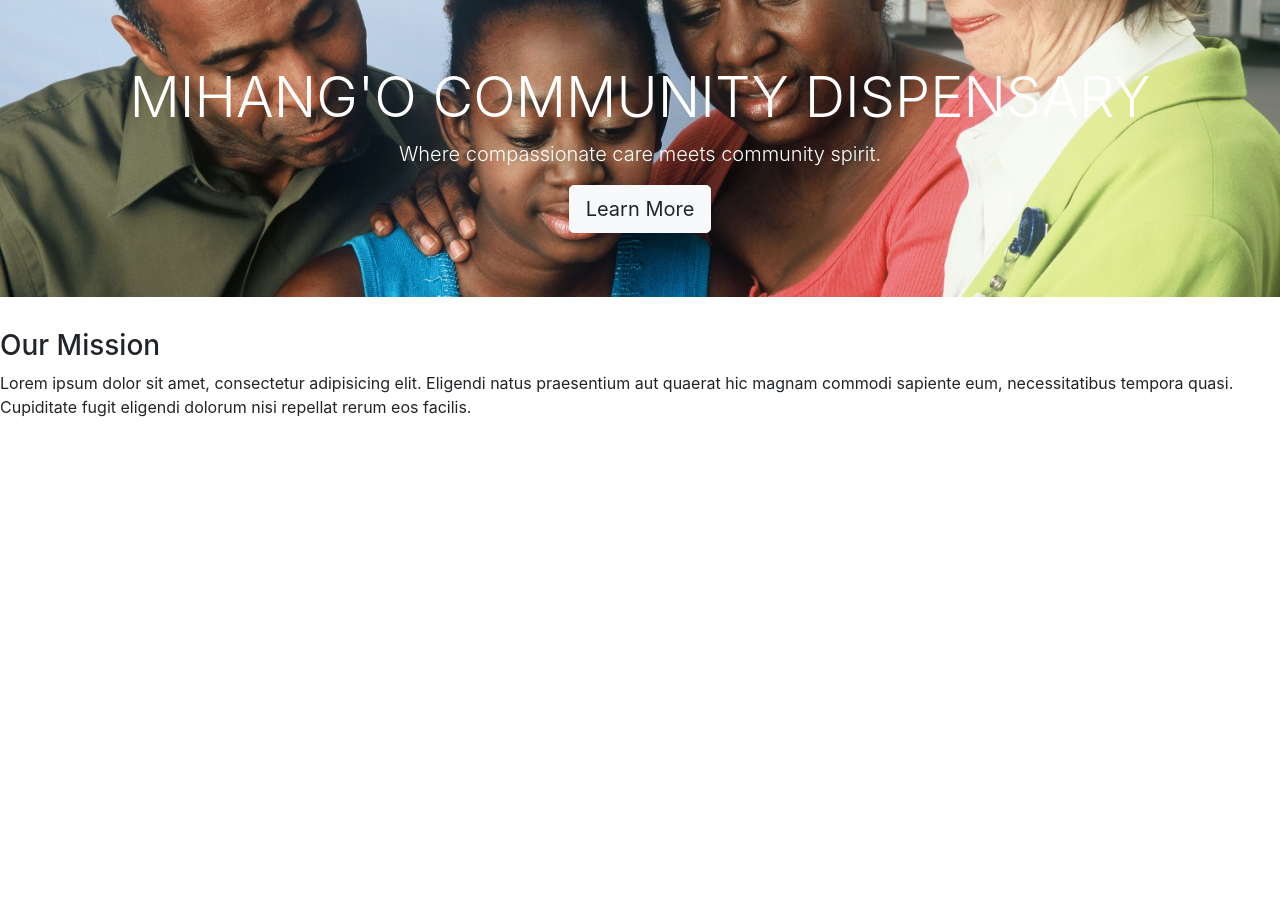
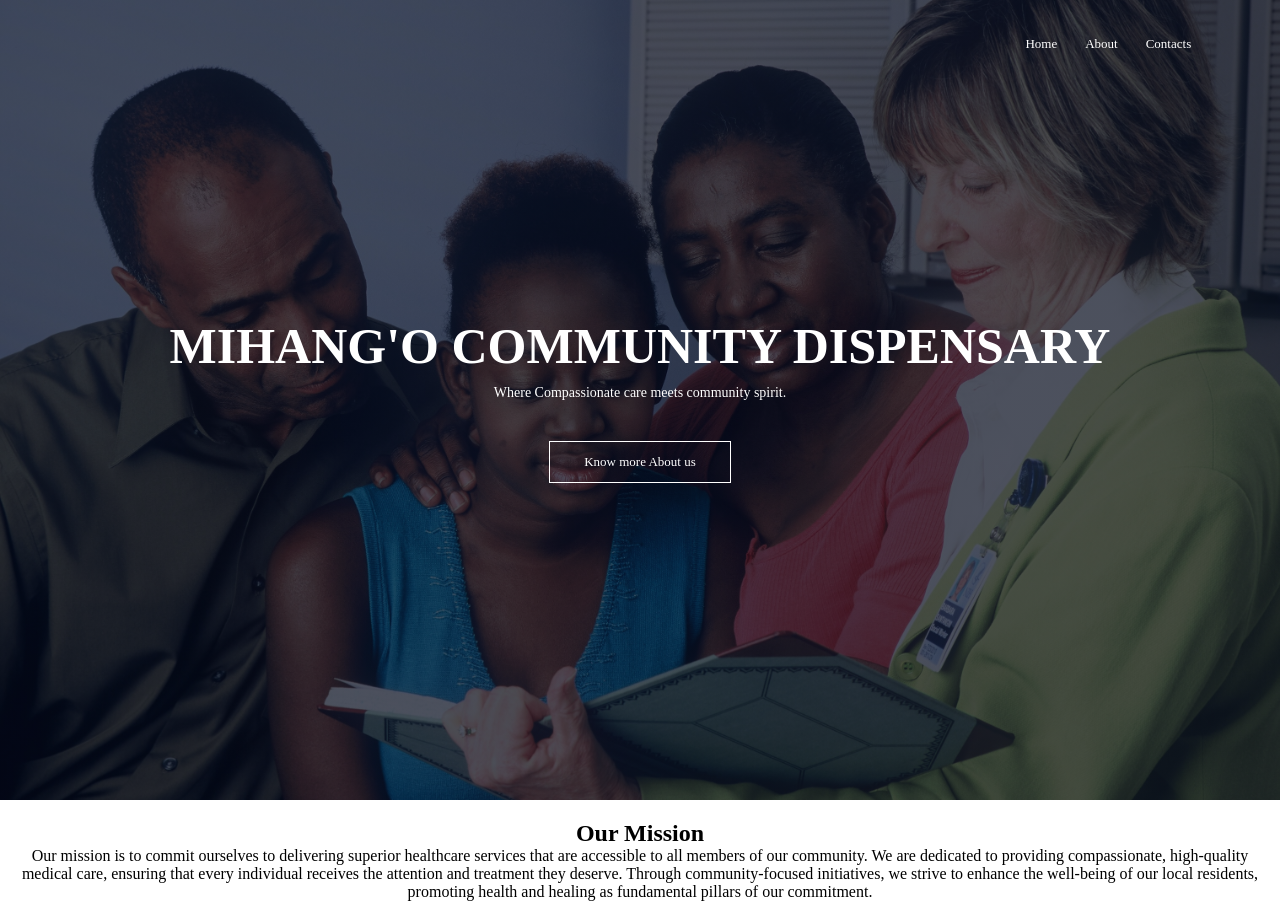
Before and after one commit to TonyReignsT/Mihang-o-project, a plain HTML site: page index.html in a window 1280 px wide. Before the commit the page ends 800 px from the top, so only its background shows below. Drawn offline with nearby package versions, Linux system fonts and the light colour scheme.

Commit message:
code re-design

```diff
--- a/index.html
+++ b/index.html
@@ -8,33 +8,35 @@
     />
     <title>Mihang'o Community Dispensary</title>
     <link rel="stylesheet" href="/style.css" />
-    <!-- Bootstrap CSS -->
-    <link
-      rel="stylesheet"
-      href="https://stackpath.bootstrapcdn.com/bootstrap/4.5.2/css/bootstrap.min.css"
-    />
   </head>
   <body>
-    <section class="jumbotron jumbotron-fluid hero-banner text-center">
-      <!-- Hero Banner -->
-      <div >
-        <div class="container">
-          <h1 class="display-4">MIHANG'O COMMUNITY DISPENSARY</h1>
-          <p class="lead">Where compassionate care meets community spirit.</p>
-          <a class="btn btn-light btn-lg" href="#" role="button">Learn More</a>
+    <section class="header">
+      <nav>
+        <div class="nav-links">
+          <ul>
+            <li><a href="#">Home</a></li>
+            <li><a href="#">About</a></li>
+            <li><a href="#">Contacts</a></li>
+          </ul>
         </div>
+
+      </nav>
+      <div class="text-box">
+        <h1>MIHANG'O COMMUNITY DISPENSARY</h1>
+        <p>Where Compassionate care meets community spirit.</p>
+        <a href="#" class="hero-btn">Know more About us</a>
       </div>
     </section>
-    <section>
-        <div>
-            <h3>Our Mission</h3>
-            <p>Lorem ipsum dolor sit amet, consectetur adipisicing elit. Eligendi natus praesentium aut quaerat hic magnam commodi sapiente eum, necessitatibus tempora quasi. Cupiditate fugit eligendi dolorum nisi repellat rerum eos facilis.</p>
-        </div>
+
+    <!-- ----------Our Mission---------- -->
+    <section class="">
+      <div class="mission">
+        <h2>Our Mission</h2>
+      <p>Our mission is to commit ourselves to delivering superior healthcare services that are accessible
+        to all members of our community. We are dedicated to providing compassionate, high-quality medical care, ensuring that every individual
+        receives the attention and treatment they deserve. Through community-focused initiatives, we strive to enhance the well-being of our local
+         residents, promoting health and healing as fundamental pillars of our commitment.</p>
+      </div>
     </section>
-
-    <!-- Bootstrap JS and Popper.js -->
-    <script src="https://code.jquery.com/jquery-3.5.1.slim.min.js"></script>
-    <script src="https://cdn.jsdelivr.net/npm/@popperjs/core@2.9.2/dist/umd/popper.min.js"></script>
-    <script src="https://stackpath.bootstrapcdn.com/bootstrap/4.5.2/js/bootstrap.min.js"></script>
   </body>
 </html>
--- a/style.css
+++ b/style.css
@@ -3,13 +3,99 @@
     margin: 0;
     padding: 0;
 }
-body{
-    margin: 0;
+.header {
+    min-height: 100vh;
+    width: 100%;
+    background-image: linear-gradient(rgba(4, 9, 30, 0.7), rgba(4, 9, 30, 0.7)), url(./images/banner.png.jpg);
+    background-position: center;
+    background-size: cover;
+    position: relative;
 }
-/* Custom CSS for the background image */
-.hero-banner {
-    background-image: url('/images/banner.png.jpg'); /* Replace 'your-image-url.jpg' with the actual image URL */
-    background-size: cover;
-    background-position: center;
-    color: white;
+
+/* Navigation */
+
+nav {
+    display: flex;
+    padding: 2% 6%;
+    justify-content: space-between;
+    align-items: center;
 }
+
+.nav-links {
+    flex: 1;
+    text-align: right;
+}
+
+.nav-links ul li {
+    list-style: none;
+    display: inline-block;
+    padding: 8px 12px;
+    position: relative;
+}
+
+.nav-links ul li a {
+    color: #fff;
+    text-decoration: none;
+    font-size: 13px;
+}
+
+.nav-links ul li ::after{
+    content: '';
+    width: 0%;
+    height: 2px;
+    background: #f44336;
+    display:block;
+    margin: auto;
+    transition: 0.5s;
+}
+.nav-links ul li :hover::after{
+    width: 100%;
+}
+
+/* Title and Text */
+
+.text-box {
+    width: 90%;
+    color: #fff;
+    position: absolute;
+    top: 50%;
+    left: 50%;
+    transform: translate(-50%, -50%);
+    text-align: center;
+}
+.text-box h1 {
+    font-size: 50px;
+}
+.text-box p {
+    margin: 10px 0 40px;
+    font-size: 14px;
+    color: #fff;
+}
+
+/* Button */
+.hero-btn {
+    display: inline-block;
+    text-decoration: none;
+    color: #fff;
+    border: 1px solid #fff;
+    padding: 12px 34px;
+    font-size: 13px;
+    background: transparent;
+    position: relative;
+    cursor: pointer;
+}
+
+/* Adding the hover effect on the button */
+.hero-btn:hover {
+    border: 1px solid #f44336;
+    background: #f44336;
+    transition: 1s;
+}
+
+/* Our Mission */
+
+.mission {
+    text-align: center;
+    position: relative;
+    padding: 20px;
+}
```
